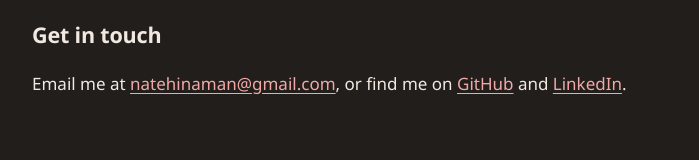
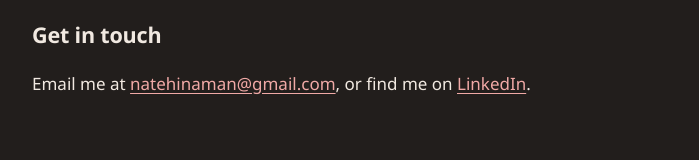
Before and after one commit to nute6/nute6.github.io, a plain HTML site: page index.html in a window 1280 px wide. Shown: the part 1310-1470 px from the top of the page, without its empty margins (280-979 px from the left). Drawn offline with Linux system fonts and the light colour scheme.

Commit message:
Remove GitHub link from contact section
Co-Authored-By: Claude Opus 5.5 <noreply@anthropic.com>

```diff
--- a/index.html
+++ b/index.html
@@ -101,7 +101,7 @@
 
     <section aria-labelledby="contact">
       <h2 id="contact">Get in touch</h2>
-      <p>Email me at <a href="mailto:natehinaman@gmail.com">natehinaman@gmail.com</a>, or find me on <a href="https://github.com/nute6">GitHub</a> and <a href="https://www.linkedin.com/in/natehinaman/">LinkedIn</a>.</p>
+      <p>Email me at <a href="mailto:natehinaman@gmail.com">natehinaman@gmail.com</a>, or find me on <a href="https://www.linkedin.com/in/natehinaman/">LinkedIn</a>.</p>
     </section>
 
     <footer>
```
